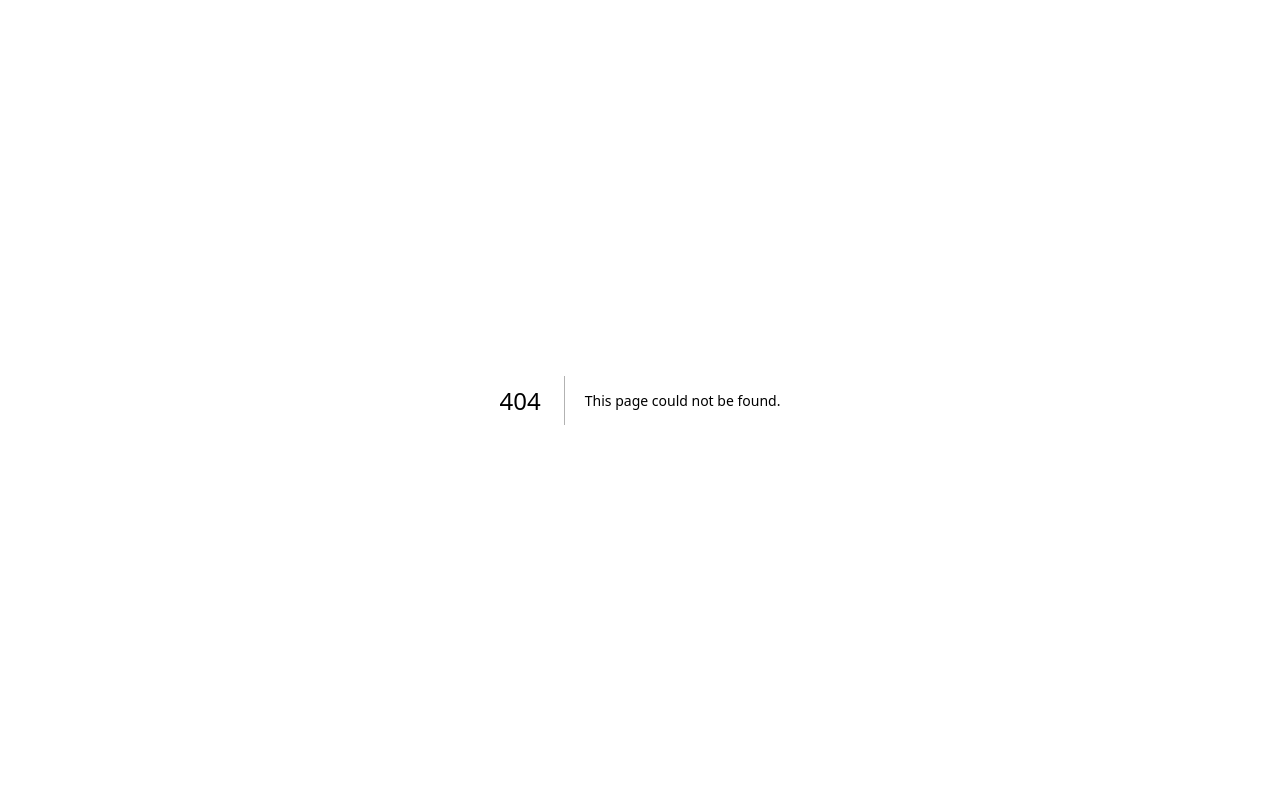
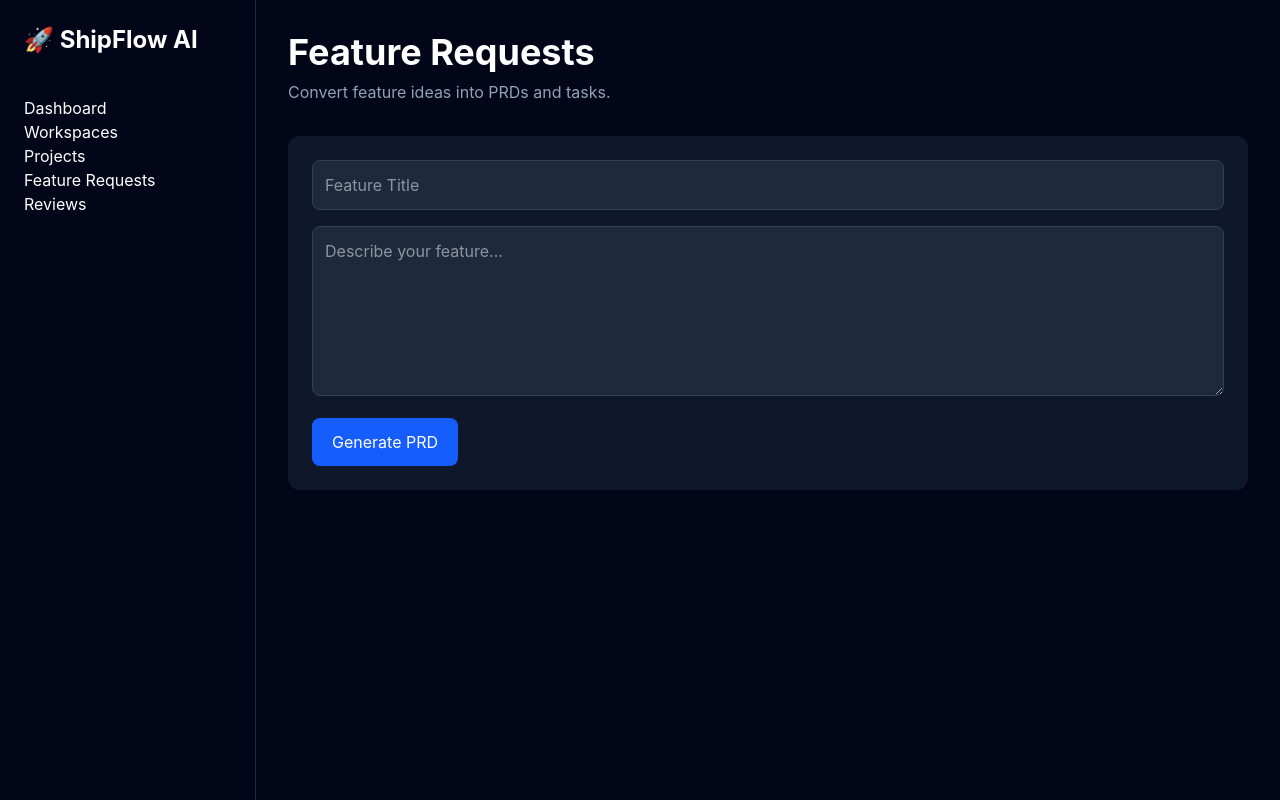
Before and after one commit to Nikhil9209/shipflow-ai, a Next.js app in the folder apps/web/: page /feature-requests in a window 1280 px wide. Before the commit this address had no page. Built offline with nearby package versions, Linux system fonts and the light colour scheme.

Commit message:
feat: add feature request prd and kanban flow

```diff
--- /dev/null
+++ b/apps/web/app/(dashboard)/feature-requests/page.tsx
@@ -0,0 +1,121 @@
+"use client";
+
+import { useState } from "react";
+export default function FeatureRequestsPage() {
+  const [prd, setPrd] = useState("");
+
+const [tasks, setTasks] = useState<string[]>([]);
+  return (
+    <div>
+      <h1 className="text-4xl font-bold">
+        Feature Requests
+      </h1>
+
+      <p className="mt-2 text-slate-400">
+        Convert feature ideas into PRDs and tasks.
+      </p>
+
+      <div className="mt-8 bg-slate-900 p-6 rounded-xl">
+        <div className="space-y-4">
+          <input
+            type="text"
+            placeholder="Feature Title"
+            className="w-full p-3 rounded-lg bg-slate-800 border border-slate-700"
+          />
+
+          <textarea
+            placeholder="Describe your feature..."
+            rows={6}
+            className="w-full p-3 rounded-lg bg-slate-800 border border-slate-700"
+          />
+
+          <button
+            onClick={() => {
+              setPrd(`
+# Product Requirements Document
+
+## Overview
+This feature will allow users to enable dark mode across the application.
+
+## Goals
+- Improve user experience
+- Reduce eye strain
+- Support modern UI preferences
+
+## Acceptance Criteria
+- User can toggle dark mode
+- Preference is saved
+- UI updates instantly
+`);
+            }}
+            className="px-5 py-3 bg-blue-600 rounded-lg"
+          >
+            Generate PRD
+          </button>
+        </div>
+      </div>
+
+      {prd && (
+        <div className="mt-6 bg-slate-900 p-6 rounded-xl">
+          <h2 className="text-2xl font-bold mb-4">
+            Generated PRD
+          </h2>
+
+          <pre className="whitespace-pre-wrap text-slate-300">
+            {prd}
+          </pre>
+          <button
+  onClick={() => {
+    setTasks([
+      "Design dark mode UI",
+      "Create theme context",
+      "Implement toggle button",
+      "Store user preference",
+      "Write tests",
+    ]);
+  }}
+  className="mt-4 px-5 py-3 bg-green-600 rounded-lg"
+>
+  Generate Tasks
+</button>
+        </div>
+      )}
+        {tasks.length > 0 && (
+  <div className="mt-6">
+    <h2 className="text-2xl font-bold mb-4">
+      Generated Tasks
+    </h2>
+
+    <div className="grid grid-cols-3 gap-6">
+      <div className="bg-slate-900 p-4 rounded-xl">
+        <h3 className="font-bold mb-4">
+          Todo
+        </h3>
+
+        {tasks.map((task, index) => (
+          <div
+            key={index}
+            className="bg-slate-800 p-3 rounded-lg mb-3"
+          >
+            {task}
+          </div>
+        ))}
+      </div>
+
+      <div className="bg-slate-900 p-4 rounded-xl">
+        <h3 className="font-bold mb-4">
+          In Progress
+        </h3>
+      </div>
+
+      <div className="bg-slate-900 p-4 rounded-xl">
+        <h3 className="font-bold mb-4">
+          Done
+        </h3>
+      </div>
+    </div>
+  </div>
+)}
+    </div>
+  );
+}
```
